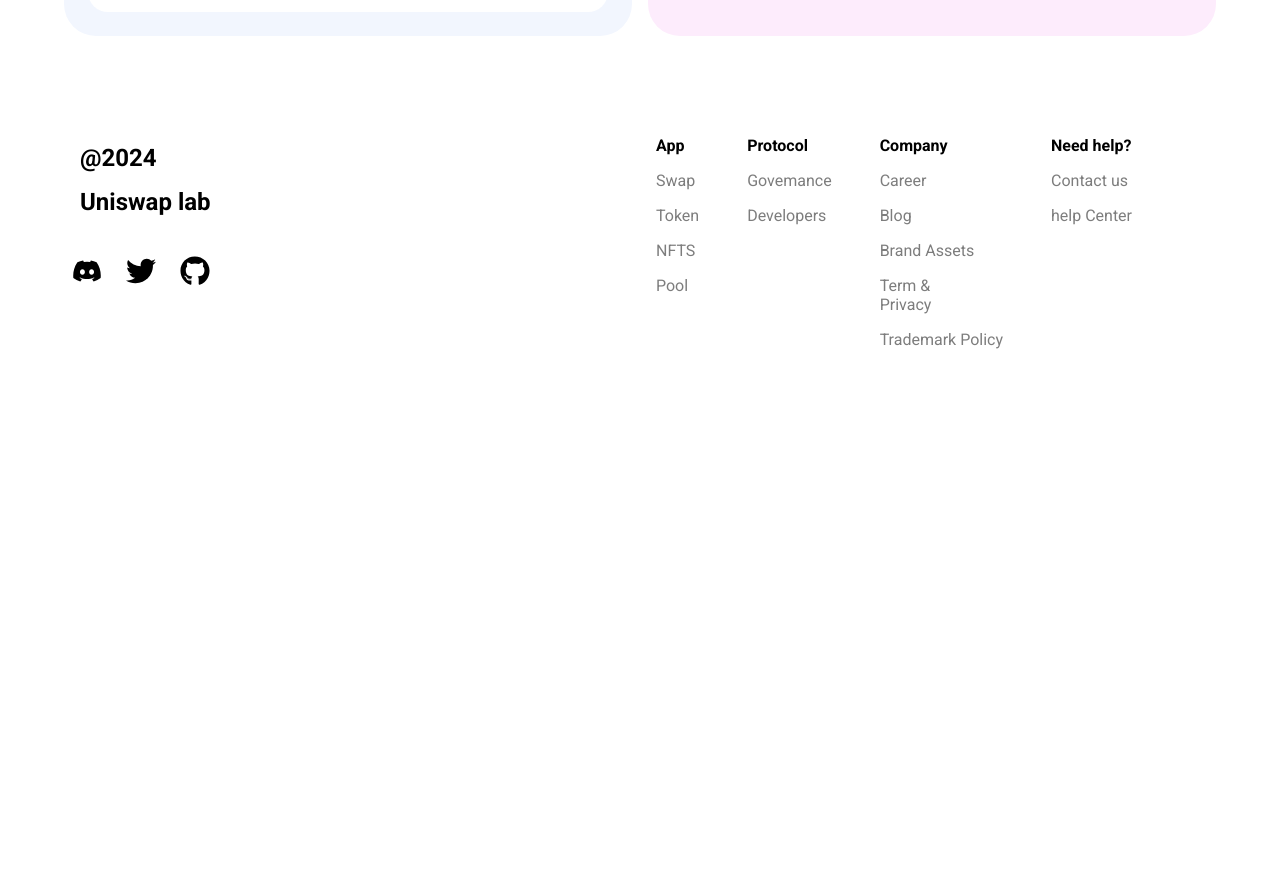
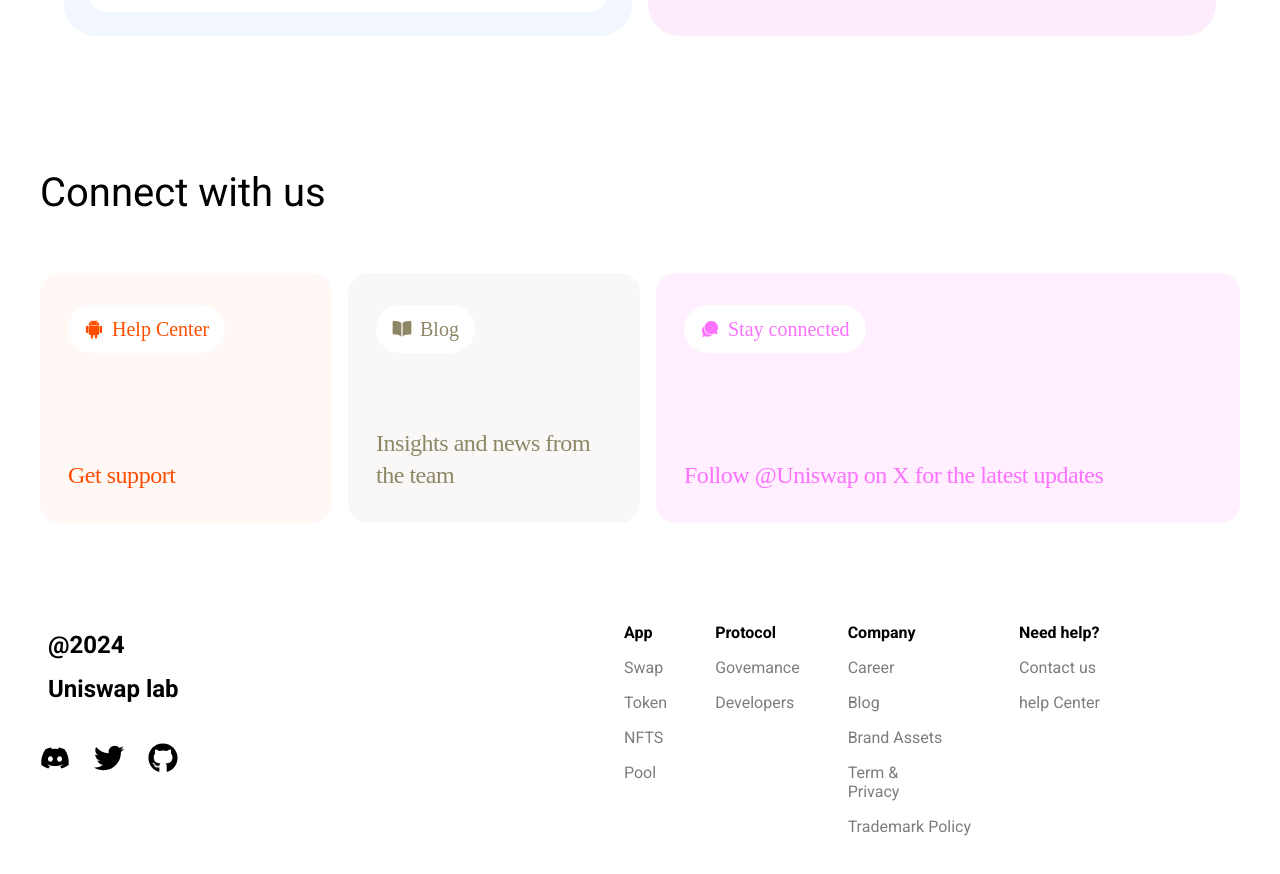
Before and after one commit to duclinhhuynh/uniswap, a Next.js app: page / in a window 1280 px wide. Shown: the part 1500-2374 px from the top of the page. Before the commit the page ends 1849 px from the top, so only its background shows below. Built offline with nearby package versions, Linux system fonts and the light colour scheme.

Commit message:
1-5-2024 completed connect section

```diff
--- /dev/null
+++ b/pages/component/Connect/Connect.jsx
@@ -0,0 +1,34 @@
+import React from 'react'
+import Style from './Connect.module.css'
+
+import { DiAndroid } from "react-icons/di";
+import { IoBook } from "react-icons/io5";
+import { IoIosChatbubbles } from "react-icons/io";
+
+const Connect = () => {
+  return (
+    <div className={Style.Connect}>
+        <div className={Style.Connect_box}>
+            <div className={Style.Connect_box_title}>
+                <h2>Connect with us</h2>
+            </div>
+            <div className={Style.Connect_box_connect}>
+                <div className={Style.Connect_box_connect_help}>
+                    <button className={Style.Connect_box_connect_btn}><DiAndroid/>Help Center</button>
+                    <p>Get support</p>
+                </div>
+                <div className={Style.Connect_box_connect_blog}>
+                    <button className={Style.Connect_box_connect_btn}> <IoBook />Blog</button>
+                    <p>Insights and news from the team</p>
+                </div>
+                <div className={Style.Connect_box_connect_stay}>
+                    <button className={Style.Connect_box_connect_btn}> <IoIosChatbubbles /> Stay connected</button>
+                    <p>Follow @Uniswap on X for the latest updates</p>
+                </div>
+            </div>
+        </div>
+    </div>
+  )
+}
+
+export default Connect
--- /dev/null
+++ b/pages/component/Connect/Connect.module.css
@@ -0,0 +1,182 @@
+.Connect {
+    width: 100%;
+    max-width: 1360px;
+    display: flex;
+    flex-direction: column;
+    -webkit-box-align: center;
+    align-items: center;
+    padding: 0px 40px;
+    margin: 100px 0;
+}
+.Connect_box {
+    display: flex;
+    position: relative;
+    inset: auto;
+    flex-flow: row;
+    -webkit-box-pack: start;
+    justify-content: flex-start;
+    align-items: flex-start;
+    gap: 0px;
+    flex: 0 1 auto;
+    max-width: none;
+    width: 100%;
+    height: 100%;
+    padding: 0px;
+    margin: 0px;
+    border-radius: 0px;
+    pointer-events: auto;
+    overflow: visible;
+    transform: none;
+    flex-direction: column;
+    max-width: 1328px;
+    gap: 24px;
+}
+.Connect_box_title h2{
+    font-size: 40px;
+    font-weight: 400;
+}
+
+.Connect_box_connect {
+    display: grid;
+    grid-template-columns: 1fr 1fr 2fr;
+    gap: 16px;
+}
+.Connect_box_connect_help {
+    display: flex;
+    flex-direction: column;
+    align-items: flex-start;
+    -webkit-box-pack: justify;
+    justify-content: space-between;
+    position: relative;
+    height: 250px;
+    border-radius: 20px;
+    padding: 32px 28px;
+    overflow: hidden;
+    text-decoration: none;
+    background-color: rgba(255, 77, 0, 0.04);
+}
+
+.Connect_box_connect_blog {
+    display: flex;
+    flex-direction: column;
+    align-items: flex-start;
+    -webkit-box-pack: justify;
+    justify-content: space-between;
+    position: relative;
+    height: 250px;
+    border-radius: 20px;
+    padding: 32px 28px;
+    overflow: hidden;
+    text-decoration: none;
+    background-color: rgba(98, 84, 50, 0.04);
+}
+
+.Connect_box_connect_stay {
+    display: flex;
+    flex-direction: column;
+    align-items: flex-start;
+    -webkit-box-pack: justify;
+    justify-content: space-between;
+    position: relative;
+    height: 250px;
+    border-radius: 20px;
+    padding: 32px 28px;
+    overflow: hidden;
+    text-decoration: none;
+    background-color: rgb(255, 239, 255);
+}
+
+.Connect_box_connect_btn {
+    display: flex;
+    padding: 12px 16px;
+    border-radius: 24px;
+    gap: 8px;
+    -webkit-box-align: center;
+    align-items: center;
+    -webkit-box-pack: center;
+    justify-content: center;
+    border: 0px;
+    background-color: rgb(255, 255, 255);
+    overflow: hidden;
+    cursor: pointer;
+    flex: 0 0 auto;
+}
+
+.Connect_box_connect_help button {
+    color: rgb(255, 77, 0);
+    font-family: Basel;
+    font-size: 20px;
+    font-style: normal;
+    font-weight: 535;
+    line-height: 24px;
+    flex: 0 0 auto;
+}
+.Connect_box_connect_help p {
+    padding: 0px;
+    margin: 0px;
+    font-family: Basel;
+    font-size: 24px;
+    font-style: normal;
+    font-weight: 500;
+    letter-spacing: -0.02em;
+    line-height: 32px;
+    color: rgb(255, 77, 0);
+}
+
+.Connect_box_connect_blog button {
+    color: rgb(142, 135, 103);
+    font-family: Basel;
+    font-size: 20px;
+    font-style: normal;
+    font-weight: 535;
+    line-height: 24px;
+    flex: 0 0 auto
+}
+
+.Connect_box_connect_blog p {
+    padding: 0px;
+    margin: 0px;
+    font-family: Basel;
+    font-size: 24px;
+    font-style: normal;
+    font-weight: 500;
+    letter-spacing: -0.02em;
+    line-height: 32px;
+    color: rgb(142, 135, 103);
+}
+
+.Connect_box_connect_stay button {
+    color: rgb(252, 114, 255);
+    font-family: Basel;
+    font-size: 20px;
+    font-style: normal;
+    font-weight: 535;
+    line-height: 24px;
+    flex: 0 0 auto;
+}
+
+.Connect_box_connect_stay p {
+    padding: 0px;
+    margin: 0px;
+    font-family: Basel;
+    font-size: 24px;
+    font-style: normal;
+    font-weight: 500;
+    letter-spacing: -0.02em;
+    line-height: 32px;
+    color: rgb(252, 114, 255);
+}
+
+@media screen and (min-width:768px) and (max-width:1024px){
+    .Connect_box_connect {
+        display: grid;
+        grid-template-columns: 1fr 1fr;
+    }
+}
+
+@media screen and (min-width:320px) and (max-width:768px){
+    .Connect_box_connect {
+        display: grid;
+        grid-template-columns: 1fr;
+    }
+}
--- a/pages/component/Defi/Defi.module.css
+++ b/pages/component/Defi/Defi.module.css
@@ -137,3 +137,10 @@
     font-size: 36px;
     line-height: 32px;
 }
+
+@media screen and (min-width:320px) and (max-width:768px){
+    .Defi_box_platform {
+        display: flex;
+        flex-direction: column;
+    }
+}
--- a/pages/component/Footer/Footer.module.css
+++ b/pages/component/Footer/Footer.module.css
@@ -4,7 +4,7 @@
     inset: auto;
     flex-flow: column;
     -webkit-box-pack: start;
-    justify-content: flex-start;
+    justify-content: space-between;
     -webkit-box-align: center;
     align-items: center;
     gap: 0px;
@@ -20,6 +20,7 @@
     transform: none;
     height: auto;
     flex-shrink: 1;
+    margin: 100px 0;
 }
 .Footer_box {
     display: flex;
@@ -27,7 +28,7 @@
     inset: auto;
     flex-flow: row;
     -webkit-box-pack: start;
-    justify-content: flex-start;
+    justify-content: space-between;
     align-items: flex-start;
     gap: 32px;
     flex: 0 1 auto;
@@ -128,3 +129,23 @@
     font-weight: 400;
     color: #7d7d7d;
 }
+
+@media screen and (min-width:768px) and (max-width:1024px){
+    .Footer_box {
+        display: grid;
+        grid-template-columns: 1fr;
+    }
+    .Footer_box_right{
+        justify-content: space-between;
+    }
+}
+@media screen and (min-width:320px) and (max-width:768px){
+    .Footer_box {
+        display: grid;
+        grid-template-columns: 1fr;
+    }
+    .Footer_box_right{
+        display: grid;
+        grid-template-columns: 1fr 1fr;
+    }
+}
--- a/pages/component/Navbar/Navbar.module.css
+++ b/pages/component/Navbar/Navbar.module.css
@@ -118,10 +118,14 @@
     background-color: #FFFFFF;
     width: 100%;
     height: auto;
-    box-shadow: rgba(51, 53, 72, 0.04) 8px 12px 20px, rgba(51, 53, 72, 0.02) 4px 6px 12px, rgba(51, 53, 72, 0.04) 4px 4px 8px;
+    box-shadow: 0px 4px 6px rgba(51,53,72,0.04), 0px 4px 6px rgba(51,53,72,0.02), 0px 4px 6px rgba(51,53,72,0.04);
     border-bottom: none;
     box-sizing: border-box;
     z-index: 2;
+    -webkit-backdrop-filter: blur(60px);
+    backdrop-filter: blur(60px);
+    box-sizing: border-box;
+    vertical-align: baseline;
 }
 .Navbar_box_middle_search_fillter .Navbar_box_middle_search_input_tag {
     display: none;
--- a/pages/component/Navbar/Search/Search.module.css
+++ b/pages/component/Navbar/Search/Search.module.css
@@ -16,13 +16,18 @@
     border-top: none;
     border-bottom-left-radius: 16px;
     border-bottom-right-radius: 16px;
-    box-sizing: border-box;
+    border-top-width: 0;
     background-color: #fff;
-    box-shadow: rgba(51, 53, 72, 0.04) 8px 12px 20px, rgba(51, 53, 72, 0.02) 4px 6px 12px, rgba(51, 53, 72, 0.04) 4px 4px 8px;
+    box-shadow: 0px 4px 6px rgba(51,53,72,0.04), 0px 4px 6px rgba(51,53,72,0.02), 0px 4px 6px rgba(51,53,72,0.04);
     z-index: 2;
     overflow: hidden;
     display: grid;
     gap: 1rem;
+    -webkit-backdrop-filter: blur(60px);
+    backdrop-filter: blur(60px);
+    box-sizing: border-box;
+    vertical-align: baseline;
+    visibility: visible;
 }
 .Search_box_recent_search_title {
     display: flex;
--- a/pages/component/SearchToken/SearchToken.jsx
+++ b/pages/component/SearchToken/SearchToken.jsx
@@ -73,6 +73,16 @@ const SearchToken = ({openToken, tokens, tokenData, setOpenToken}) => {
             img: images.token5,
             name: "AUDIO",
             network: "AUDIO "
+        },
+        {
+            img: images.token1,
+            name: "APE",
+            network: "ApeCoin"
+        },
+        {
+            img: images.token2,
+            name: "ARB",
+            network: "Arbitrum"
         },
 
     ]
--- a/pages/index.js
+++ b/pages/index.js
@@ -5,11 +5,13 @@ import HeroSection from './component/HeroSection/HeroSection'
 import Defi from './component/Defi/Defi'
 import Title from './component/Title/Title'
 import Footer from './component/Footer/Footer'
+import Connect from './component/Connect/Connect'
 const index = () => {
   return (
     <div>
       <HeroSection accounts = "key" tokenData = "Data"/>
       <Defi/>
+      <Connect/>
       <Footer/>
     </div>
   )
```
